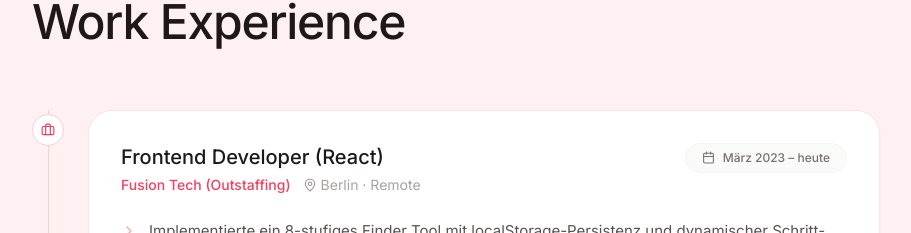
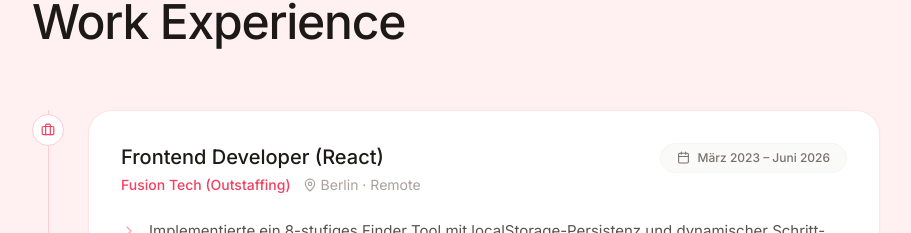
Before and after one commit to Olegpykh/my-portfolio, a React (Vite) app: page / in a window 1280 px wide. Shown: the part 1099-1332 px from the top of the page, without its empty margins (184-1095 px from the left). Built offline with nearby package versions, Linux system fonts and the light colour scheme.

Commit message:
new Daten

```diff
--- a/src/components/Experience/ExperienceConstant.ts
+++ b/src/components/Experience/ExperienceConstant.ts
@@ -6,7 +6,7 @@ const EXPERIENCE = [
     role: 'Frontend Developer (React)',
     company: 'Fusion Tech (Outstaffing)',
     location: 'Berlin · Remote',
-    period: 'März 2023 – heute',
+    period: 'März 2023 – Juni 2026',
     bullets: [
       'Implementierte ein 8-stufiges Finder Tool mit localStorage-Persistenz und dynamischer Schritt-Logik in React und TypeScript.',
       'Entwickelte typisierte Axios-Services für die CMS-Anbindung mit Fehlerbehandlung, Retry-Logik und Fallback-Daten.',
```
